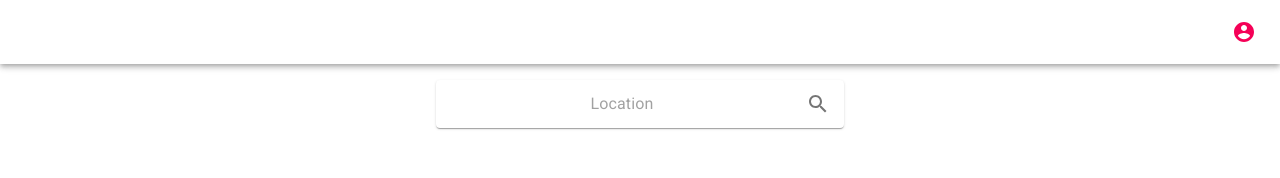
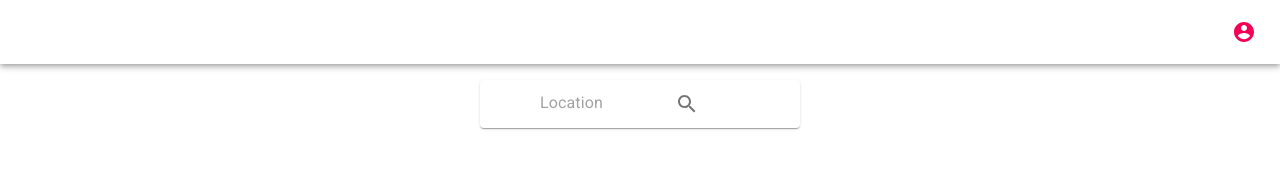
Before and after one commit to janet-chen/CPSC436I-project, a React (Create React App) app: page / in a window 1280 px wide. Shown: the top 178 px of the page. Built offline with nearby package versions, Linux system fonts and the light colour scheme.

Commit message:
change function to class component

```diff
--- a/src/components/Searchbar.js
+++ b/src/components/Searchbar.js
@@ -2,42 +2,19 @@ import React, { Component } from 'react'
 import { makeStyles } from '@material-ui/core/styles';
 import Paper from '@material-ui/core/Paper';
 import InputBase from '@material-ui/core/InputBase';
-import Divider from '@material-ui/core/Divider';
 import IconButton from '@material-ui/core/IconButton';
-import MenuIcon from '@material-ui/icons/Menu';
 import SearchIcon from '@material-ui/icons/Search';
-import DirectionsIcon from '@material-ui/icons/Directions';
-
-const useStyles = makeStyles((theme) => ({
-  root: {
-    padding: '2px 4px',
-    display: 'flex',
-    alignItems: 'center',
-    width: 400,
-  },
-  input: {
-    marginLeft: theme.spacing(1),
-    flex: 1,
-  },
-  iconButton: {
-    padding: 10,
-  },
-  divider: {
-    height: 28,
-    margin: 4,
-  },
-}));
 
 
-// export default class Searchbar extends Component {
+export default class Searchbar extends Component {
 
-//   constructor(props) {
+  constructor(props) {
 
-//     super(props);
-//     this.state = {value: ''};
-//     this.handleChange = this.handleChange.bind(this);
-//     this.handleSubmit = this.handleSubmit.bind(this);
-//   }
+    super(props);
+    this.state = {value: ''};
+    // this.handleChange = this.handleChange.bind(this);
+    // this.handleSubmit = this.handleSubmit.bind(this);
+  }
 
 //   handleSubmit(event) {
 //       console.log("Search: " + this.state.value);
@@ -50,33 +27,50 @@ const useStyles = makeStyles((theme) => ({
 //       })
 //   }
 
-export default function Searchbar() {
 
-  const classes = useStyles();
+// export default function Searchbar() {
+
+  classes = makeStyles((theme) => ({
+    root: {
+      padding: '2px 4px',
+      display: 'flex',
+      alignItems: 'center',
+      width: 400,
+    },
+    input: {
+      marginLeft: theme.spacing(1),
+      flex: 1,
+    },
+    iconButton: {
+      padding: 10,
+    },
+  }));
 
 
-  return (
-    // <form onSubmit={this.handleSubmit}>
-    //   <input id="submitText" type="text" value={this.state.value} onChange={this.handleChange}/>
-    //   <button onClick={() => this.handleSubmit}>Search</button>
-    // </form>
-    <Paper component="form" className={classes.root}>
-      {/* <IconButton className={classes.iconButton} aria-label="menu">
-        <MenuIcon />
-      </IconButton> */}
+  handleSubmit = (event) => {
+    console.log("hello");
+    event.preventDefault();
+  }
+
+  handleChange = (event) => {
+      this.setState({
+          value: event.target.value
+      })
+  }
+
+  render() {return (
+    <Paper component="form" className={this.classes.root} onSubmit={this.handleSubmit}>
       <InputBase
-        className={classes.input}
+        className={this.classes.input}
         placeholder="Location"
         inputProps={{ 'aria-label': 'search google maps' }}
+        // onChange={handleChange}
       />
-      <IconButton type="submit" className={classes.iconButton} aria-label="search">
+      <IconButton type="submit" className={this.classes.iconButton} aria-label="search">
         <SearchIcon />
       </IconButton>
-      {/* <Divider className={classes.divider} orientation="vertical" />
-      <IconButton color="primary" className={classes.iconButton} aria-label="directions">
-        <DirectionsIcon />
-      </IconButton> */}
     </Paper>
   );
+  }
 
 }
```
